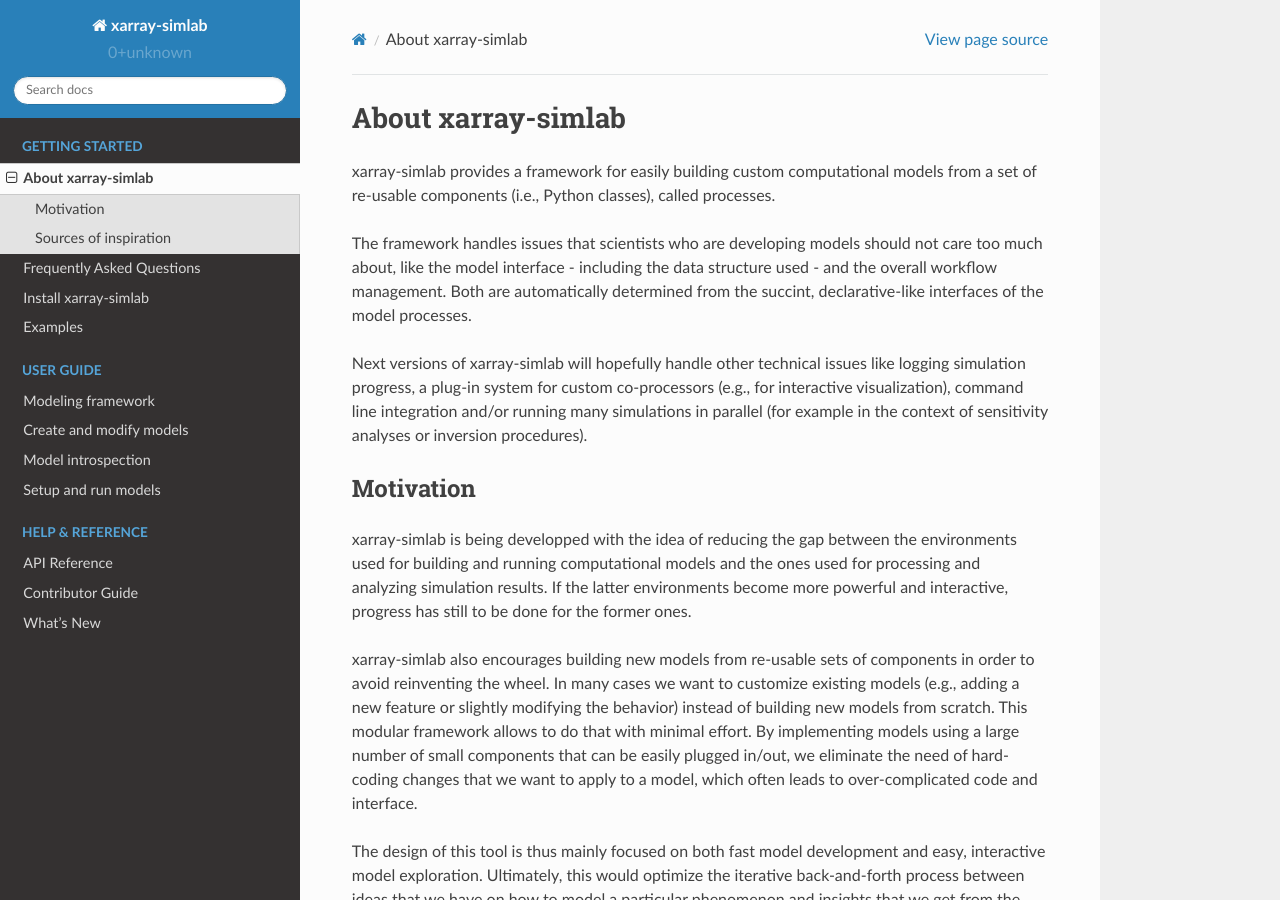
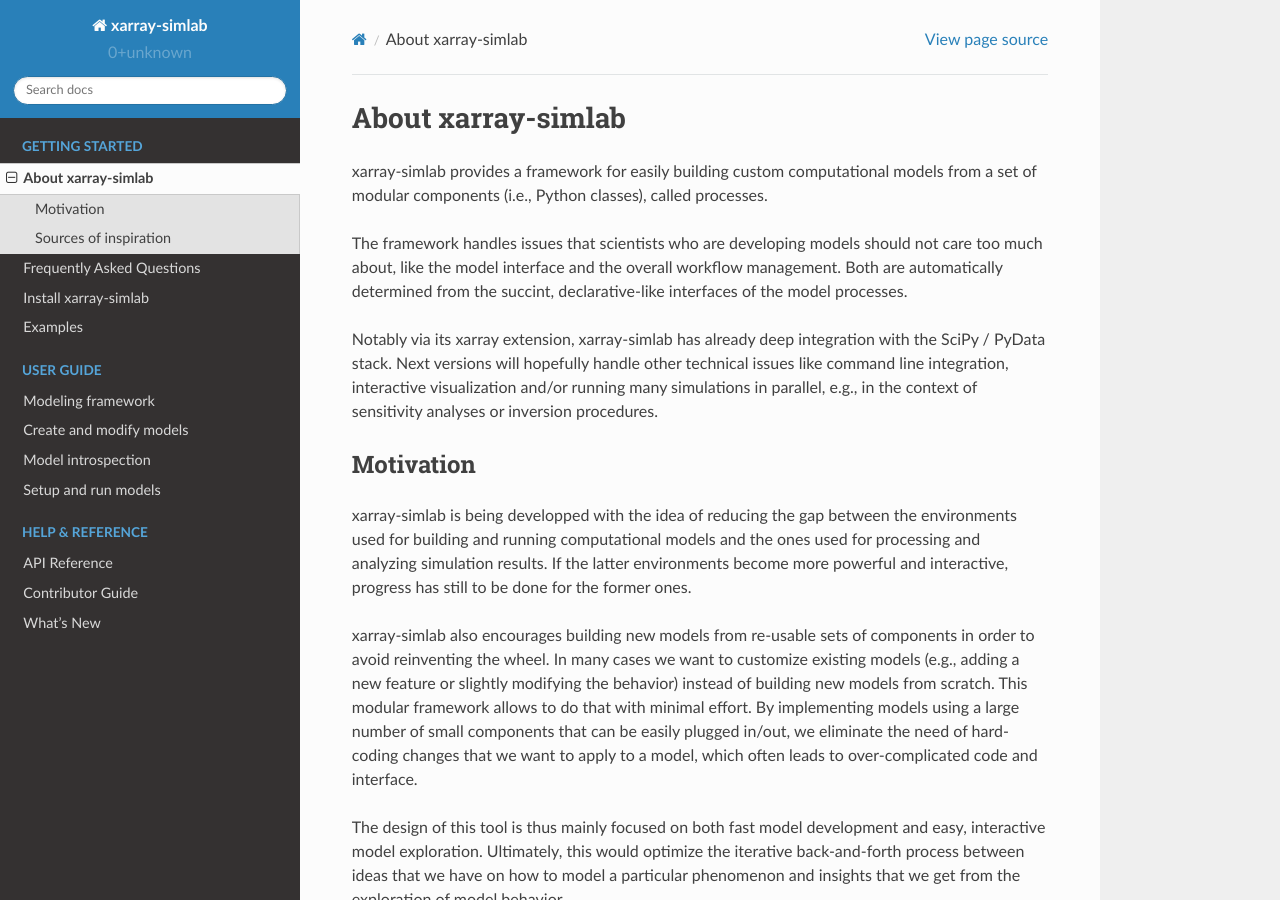
Before and after one commit to xarray-contrib/xarray-simlab, a Sphinx documentation site: the page built from doc/about.rst, in a window 1280 px wide and 900 px high. Built offline with Sphinx 7.4.7 and the Read the Docs theme 2.0.0, drawn with Linux system fonts in a browser that asks for light colours; pages that are not in the unit, such as notebooks, are missing from menus; the version number could not be read and is left out.

Commit message:
update description of xarray-simlab

```diff
--- a/doc/about.rst
+++ b/doc/about.rst
@@ -4,19 +4,19 @@ About xarray-simlab
 ===================
 
 xarray-simlab provides a framework for easily building custom computational
-models from a set of re-usable components (i.e., Python classes), called
+models from a set of modular components (i.e., Python classes), called
 processes.
 
-The framework handles issues that scientists who are developing models should
-not care too much about, like the model interface - including the data structure
-used - and the overall workflow management. Both are automatically determined
-from the succint, declarative-like interfaces of the model processes.
+The framework handles issues that scientists who are developing models
+should not care too much about, like the model interface and the
+overall workflow management. Both are automatically determined from
+the succint, declarative-like interfaces of the model processes.
 
-Next versions of xarray-simlab will hopefully handle other technical issues
-like logging simulation progress, a plug-in system for custom co-processors
-(e.g., for interactive visualization), command line integration and/or running
-many simulations in parallel (for example in the context of sensitivity analyses
-or inversion procedures).
+Notably via its xarray extension, xarray-simlab has already deep
+integration with the SciPy / PyData stack. Next versions will
+hopefully handle other technical issues like command line integration,
+interactive visualization and/or running many simulations in parallel,
+e.g., in the context of sensitivity analyses or inversion procedures.
 
 Motivation
 ----------
```
